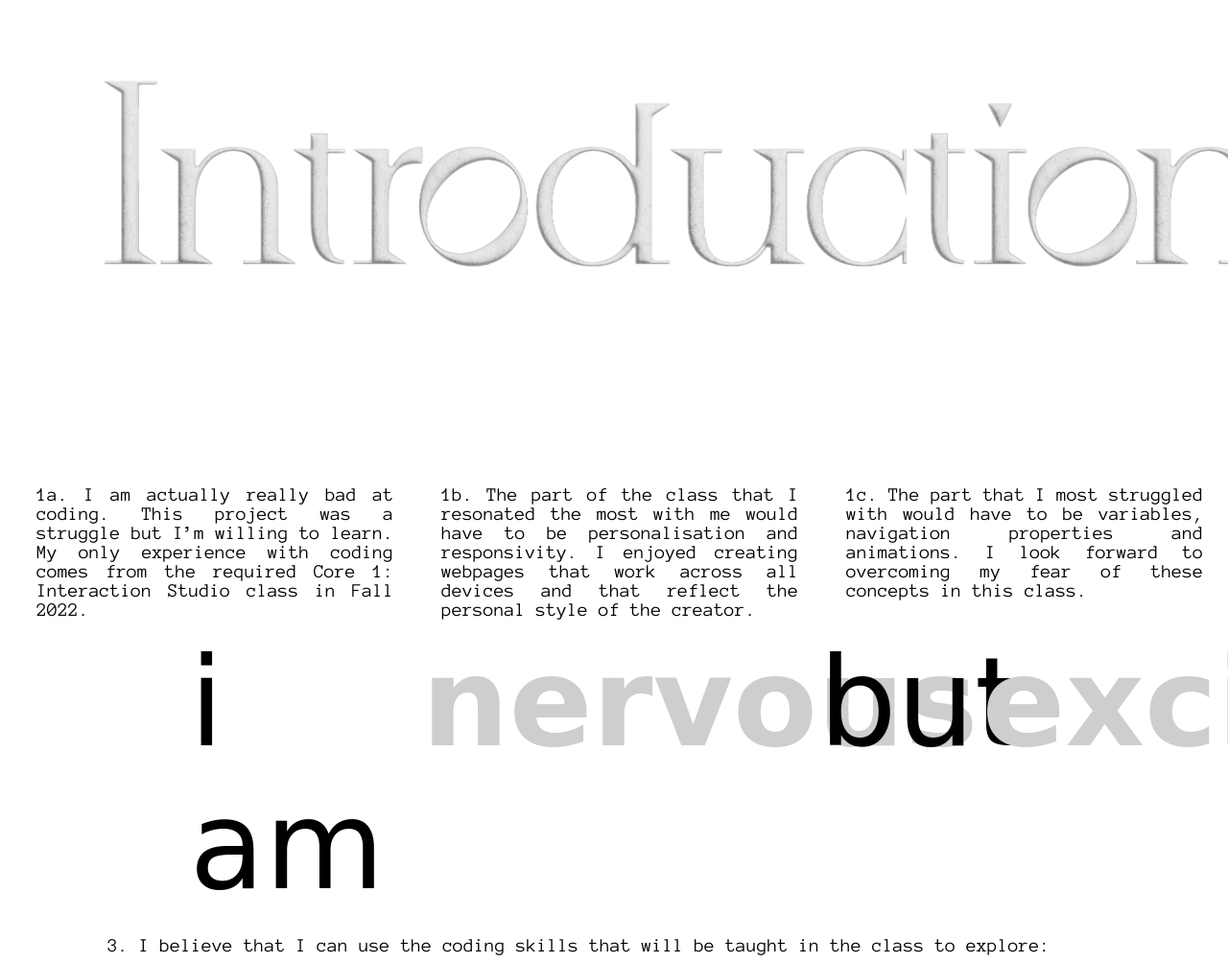
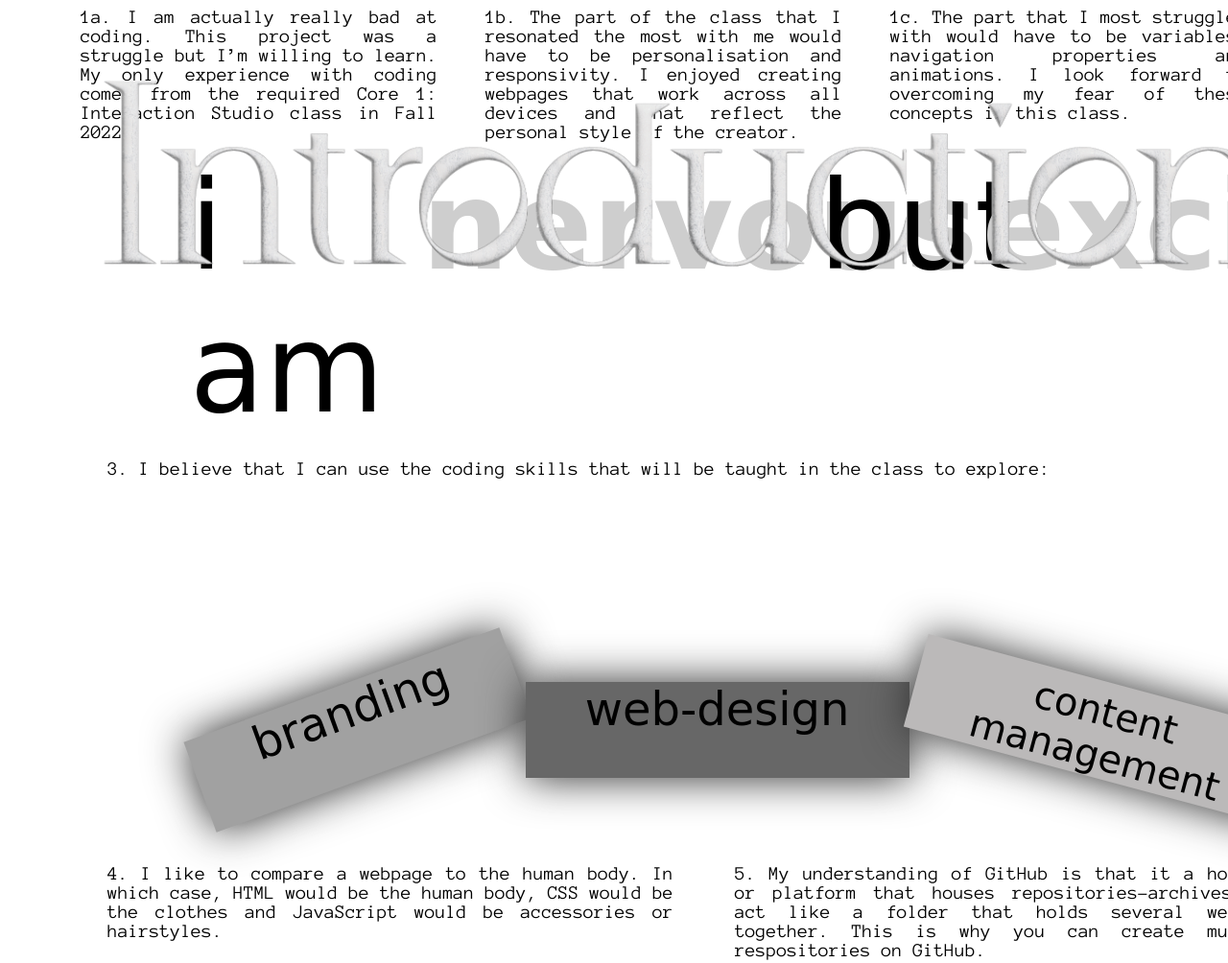
Before and after one commit to okayaparna/spring-2023-week-1, a plain HTML site: page introduction.html in a window 1280 px wide. Shown: the top 1004 px of the page at 96% size. Drawn offline with Linux system fonts and the light colour scheme; a web font is replaced by a local one.

Commit message:
Update introduction.css

```diff
--- a/introduction.css
+++ b/introduction.css
@@ -23,7 +23,7 @@ display: grid;
 
 gap: 50px;
 margin-left: 1%;
-margin-top:40%;
+margin-left: 104px;
 
 grid-template-columns: 372px 372px 372px;
 
```
